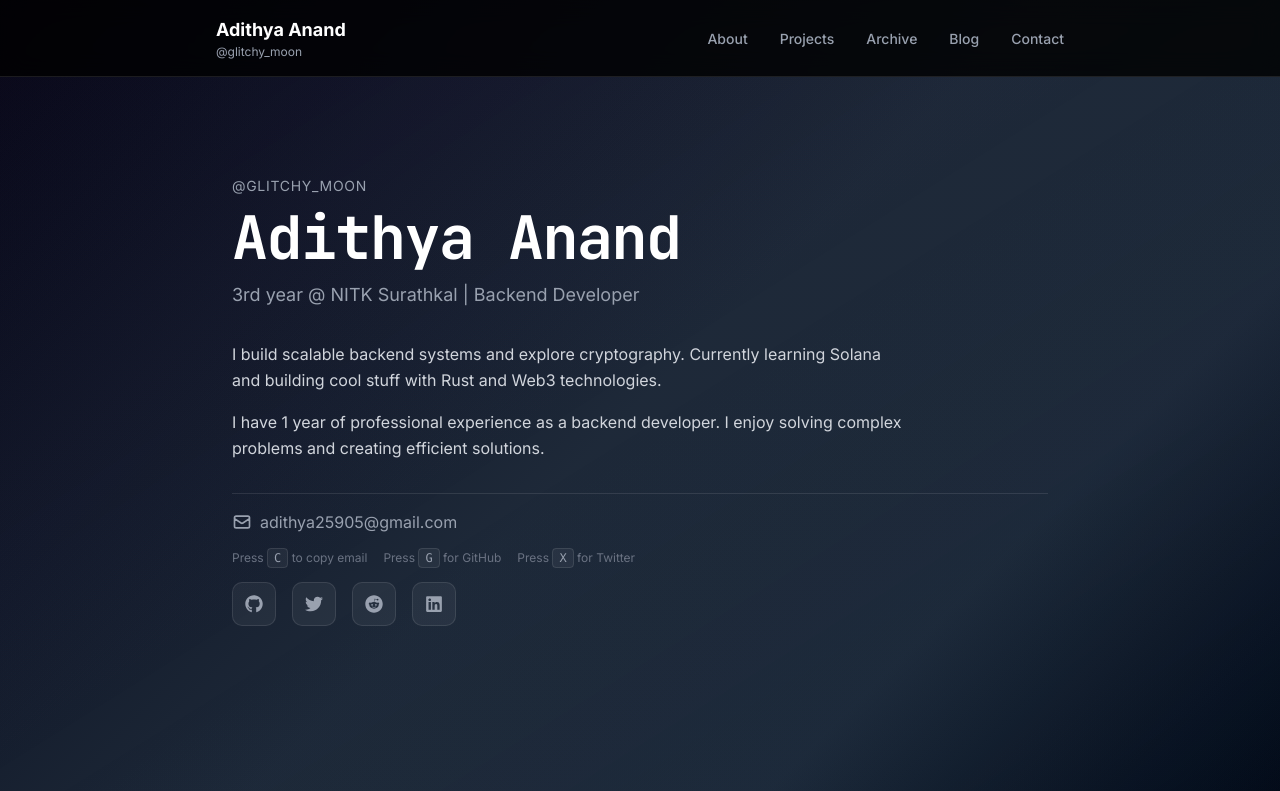
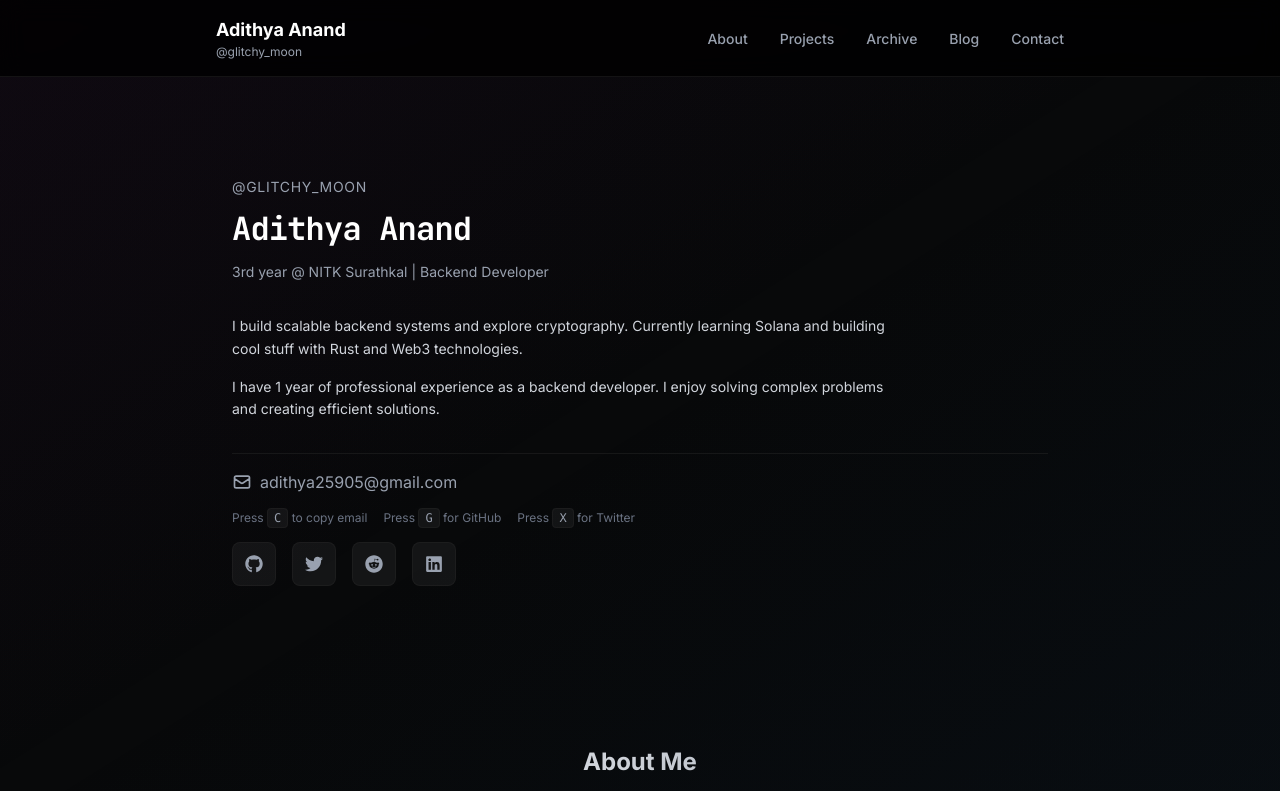
Before and after one commit to adithya-adee/portfolio, a Next.js app: page / in a window 1280 px wide. Shown: the top 791 px of the page. Built offline with nearby package versions, Linux system fonts and the light colour scheme.

Commit message:
Change Theme

```diff
--- a/src/app/globals.css
+++ b/src/app/globals.css
@@ -1,203 +1,182 @@
 @import "tailwindcss";
-@import "tw-animate-css";
-
-@custom-variant dark (&:is(.dark *));
 
 :root {
-  --radius: 0.625rem;
-
-  /* Setting dark theme colors by default */
-  --background: oklch(0.13 0.028 261.692);
-  --foreground: oklch(0.985 0.002 247.839);
-  --card: oklch(0.21 0.034 264.665);
-  --card-foreground: oklch(0.985 0.002 247.839);
-  --popover: oklch(0.21 0.034 264.665);
-  --popover-foreground: oklch(0.985 0.002 247.839);
-  --primary: oklch(0.928 0.006 264.531);
-  --primary-foreground: oklch(0.21 0.034 264.665);
-  --secondary: oklch(0.278 0.033 256.848);
-  --secondary-foreground: oklch(0.985 0.002 247.839);
-  --muted: oklch(0.278 0.033 256.848);
-  --muted-foreground: oklch(0.707 0.022 261.325);
-  --accent: oklch(0.278 0.033 256.848);
-  --accent-foreground: oklch(0.985 0.002 247.839);
-  --destructive: oklch(0.704 0.191 22.216);
-  --border: oklch(1 0 0 / 10%);
-  --input: oklch(1 0 0 / 15%);
-  --ring: oklch(0.551 0.027 264.364);
-  --chart-1: oklch(0.488 0.243 264.376);
-  --chart-2: oklch(0.696 0.17 162.48);
-  --chart-3: oklch(0.769 0.188 70.08);
-  --chart-4: oklch(0.627 0.265 303.9);
-  --chart-5: oklch(0.645 0.246 16.439);
-  --sidebar: oklch(0.21 0.034 264.665);
-  --sidebar-foreground: oklch(0.985 0.002 247.839);
-  --sidebar-primary: oklch(0.488 0.243 264.376);
-  --sidebar-primary-foreground: oklch(0.985 0.002 247.839);
-  --sidebar-accent: oklch(0.278 0.033 256.848);
-  --sidebar-accent-foreground: oklch(0.985 0.002 247.839);
-  --sidebar-border: oklch(1 0 0 / 10%);
-  --sidebar-ring: oklch(0.551 0.027 264.364);
-
-  /* Custom dark theme variables */
-  --accent-color: #3b82f6;
-  --card-bg: #171717;
-  --border-color: #262626;
-  --hover-color: #404040;
+  --background: 210 11.1% 3.53%;
+  --foreground: 0 0% 98%;
+  --card: 210 11.1% 3.53%;
+  --card-foreground: 0 0% 98%;
+  --border: 0 0% 14.9%;
 }
 
-@theme inline {
-  --color-background: var(--background);
-  --color-foreground: var(--foreground);
-  --font-sans: var(--font-geist-sans);
-  --font-mono: var(--font-geist-mono);
-  --color-sidebar-ring: var(--sidebar-ring);
-  --color-sidebar-border: var(--sidebar-border);
-  --color-sidebar-accent-foreground: var(--sidebar-accent-foreground);
-  --color-sidebar-accent: var(--sidebar-accent);
-  --color-sidebar-primary-foreground: var(--sidebar-primary-foreground);
-  --color-sidebar-primary: var(--sidebar-primary);
-  --color-sidebar-foreground: var(--sidebar-foreground);
-  --color-sidebar: var(--sidebar);
-  --color-chart-5: var(--chart-5);
-  --color-chart-4: var(--chart-4);
-  --color-chart-3: var(--chart-3);
-  --color-chart-2: var(--chart-2);
-  --color-chart-1: var(--chart-1);
-  --color-ring: var(--ring);
-  --color-input: var(--input);
-  --color-border: var(--border);
-  --color-destructive: var(--destructive);
-  --color-accent-foreground: var(--accent-foreground);
-  --color-accent: var(--accent);
-  --color-muted-foreground: var(--muted-foreground);
-  --color-muted: var(--muted);
-  --color-secondary-foreground: var(--secondary-foreground);
-  --color-secondary: var(--secondary);
-  --color-primary-foreground: var(--primary-foreground);
-  --color-primary: var(--primary);
-  --color-popover-foreground: var(--popover-foreground);
-  --color-popover: var(--popover);
-  --color-card-foreground: var(--card-foreground);
-  --color-card: var(--card);
-  --radius-sm: calc(var(--radius) - 4px);
-  --radius-md: calc(var(--radius) - 2px);
-  --radius-lg: var(--radius);
-  --radius-xl: calc(var(--radius) + 4px);
-  --animate-background-position-spin: background-position-spin 3000ms infinite alternate;
-  @keyframes background-position-spin {
-  0% {
-    background-position: top center;
-    }
-  100% {
-    background-position: bottom center;
-    }
-  }
-  --animate-shine: shine var(--duration) infinite linear
-;
-  @keyframes shine {
-  0% {
-    background-position: 0% 0%;
-    }
-  50% {
-    background-position: 100% 100%;
-    }
-  to {
-    background-position: 0% 0%;
-    }
-  }}
+* {
+  border-color: hsl(var(--border) / 0.5);
+}
 
 body {
-  font-family: 'Inter', Arial, Helvetica, sans-serif;
-  background: linear-gradient(135deg,
-    var(--background) 0%,
-    var(--card) 25%,
-    var(--secondary) 50%,
-    var(--accent) 75%,
-    var(--background) 100%);
-  background-attachment: fixed;
-  color: var(--foreground);
+  background-color: hsl(var(--background));
+  color: hsl(var(--foreground));
+  font-family: "Inter", Arial, Helvetica, sans-serif;
   min-height: 100vh;
 }
 
-/* Force dark mode class */
 html {
   color-scheme: dark;
-
+  scroll-behavior: smooth;
 }
 
-/* Removed navbar specific styling */
-
-.profile-card {
-  background-color: var(--card-bg);
-  border: 1px solid var(--border-color);
-  border-radius: 12px;
-  padding: 1.5rem;
-  margin-bottom: 2rem;
+section {
+  scroll-margin-top: 80px;
 }
 
-.availability-badge {
-  display: flex;
-  align-items: center;
-  gap: 0.5rem;
-  font-size: 14px;
+h1 {
+  font-size: 2rem;
+  line-height: 1.2;
 }
 
-.availability-badge::before {
-  content: "";
-  width: 8px;
-  height: 8px;
-  border-radius: 50%;
-  background-color: #10b981; /* green */
-  display: block;
+h2 {
+  font-size: 1.5rem;
+  line-height: 1.3;
 }
 
-.social-link {
-  color: var(--foreground);
-  opacity: 0.7;
-  transition: opacity 0.2s ease;
+h3 {
+  font-size: 1.25rem;
+  line-height: 1.4;
 }
 
-.social-link:hover {
-  opacity: 1;
+p {
+  font-size: 0.875rem;
+  line-height: 1.6;
 }
 
-/* Button styling */
-.btn {
-  display: flex;
-  align-items: center;
-  gap: 0.5rem;
-  padding: 0.5rem 1rem;
-  border-radius: 6px;
-  font-weight: 500;
-  transition: all 0.2s ease;
-  cursor: pointer;
+/* Code syntax highlighting */
+h3 code {
+  font-size: 1.125rem;
 }
 
-.btn-outline {
-  border: 1px solid var(--border-color);
-  background: transparent;
-}
-
-.btn-outline:hover {
-  background-color: var(--hover-color);
-}
-
-@layer base {
-  * {
-    @apply border-border outline-ring/50;
-  }
-  body {
-    @apply bg-background text-foreground;
+@media (min-width: 768px) {
+  h3 code {
+    font-size: 1.25rem;
   }
 }
 
-/* Add smooth scrolling behavior */
-html {
-  scroll-behavior: smooth;
+pre {
+  padding-left: 0;
+  padding-right: 0;
+  border-radius: 0.5rem;
+  overflow-x: auto;
+  padding-top: 1rem;
+  padding-bottom: 1rem;
 }
 
-/* Add padding to account for fixed navbar */
-section {
-  scroll-margin-top: 80px; /* Adjust based on your navbar height */
+pre [data-line] {
+  padding-left: 1rem;
+  padding-right: 1rem;
 }
+
+code {
+  font-size: 0.875rem;
+  line-height: 1.75;
+}
+
+@media (min-width: 768px) {
+  code {
+    font-size: 1rem;
+  }
+}
+
+pre > code {
+  counter-reset: line;
+}
+
+code[data-theme*=" "],
+code[data-theme*=" "] span {
+  color: var(--shiki-light);
+  background-color: var(--shiki-light-bg);
+}
+
+@media (prefers-color-scheme: dark) {
+  code[data-theme*=" "],
+  code[data-theme*=" "] span {
+    color: var(--shiki-dark);
+    background-color: var(--shiki-dark-bg);
+  }
+}
+
+code[data-line-numbers] {
+  counter-reset: line;
+}
+
+code[data-line-numbers] > [data-line]::before {
+  counter-increment: line;
+  content: counter(line);
+  display: inline-block;
+  width: 1rem;
+  margin-right: 1rem;
+  text-align: right;
+  color: rgb(107 114 128);
+}
+
+code {
+  counter-reset: line;
+}
+
+code > [data-line]::before {
+  counter-increment: line;
+  content: counter(line);
+  display: inline-block;
+  width: 1rem;
+  margin-right: 2rem;
+  text-align: right;
+  color: gray;
+}
+
+code[data-line-numbers-max-digits="2"] > [data-line]::before {
+  width: 2rem;
+}
+
+code[data-line-numbers-max-digits="3"] > [data-line]::before {
+  width: 3rem;
+}
+
+.wave {
+  animation-name: wave-animation;
+  animation-duration: 2.5s;
+  animation-iteration-count: infinite;
+  transform-origin: 70% 70%;
+  display: inline-block;
+}
+
+@keyframes wave-animation {
+  0% {
+    transform: rotate(0deg);
+  }
+  10% {
+    transform: rotate(14deg);
+  }
+  20% {
+    transform: rotate(-8deg);
+  }
+  30% {
+    transform: rotate(14deg);
+  }
+  40% {
+    transform: rotate(-4deg);
+  }
+  50% {
+    transform: rotate(10deg);
+  }
+  60% {
+    transform: rotate(0deg);
+  }
+  100% {
+    transform: rotate(0deg);
+  }
+}
+
+.sticker img {
+  width: 100%;
+  filter: drop-shadow(3px 0px 0px rgba(255, 255, 255, 1))
+    drop-shadow(0px 3px 0px rgba(255, 255, 255, 1)) drop-shadow(0px -3px 0px rgba(255, 255, 255, 1))
+    drop-shadow(-3px 0px 0px rgba(255, 255, 255, 1)) drop-shadow(1px 1px 2px rgba(0, 0, 0, 0.3))
+    drop-shadow(-1px -1px 2px rgba(0, 0, 0, 0.3));
+}
```
